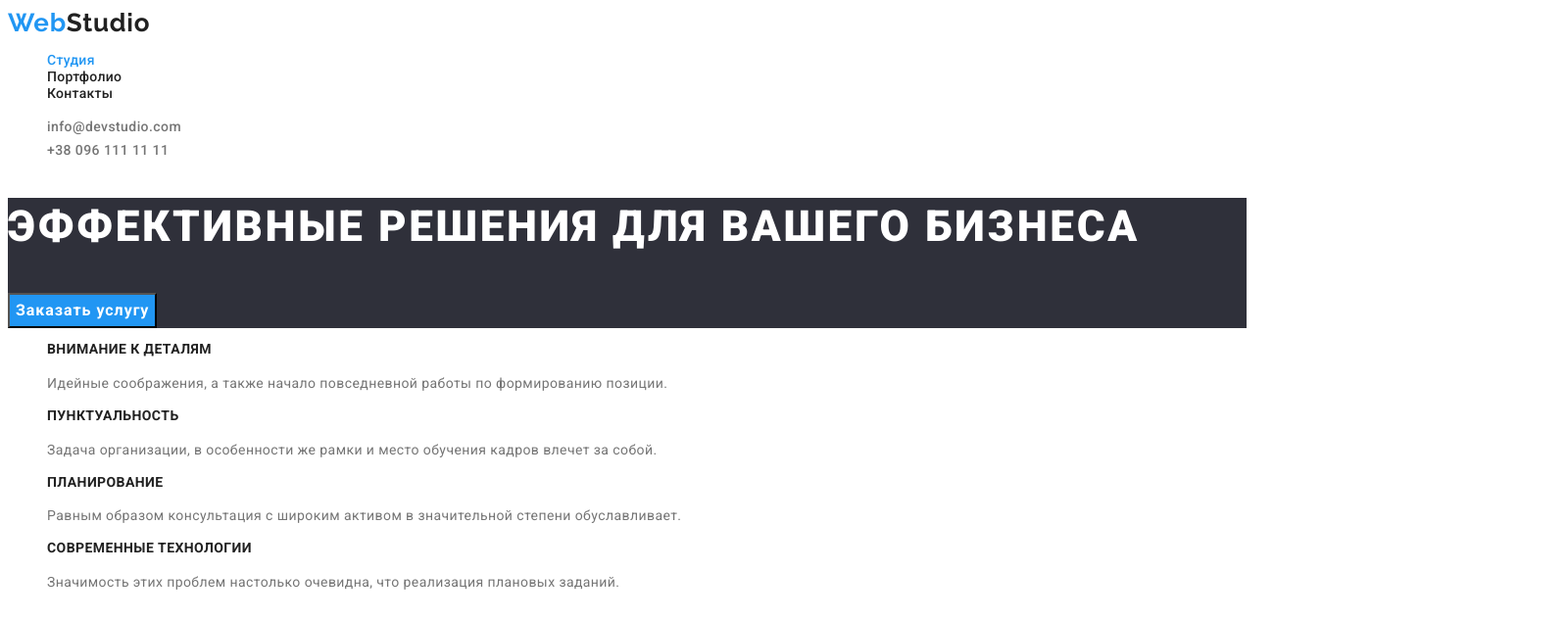
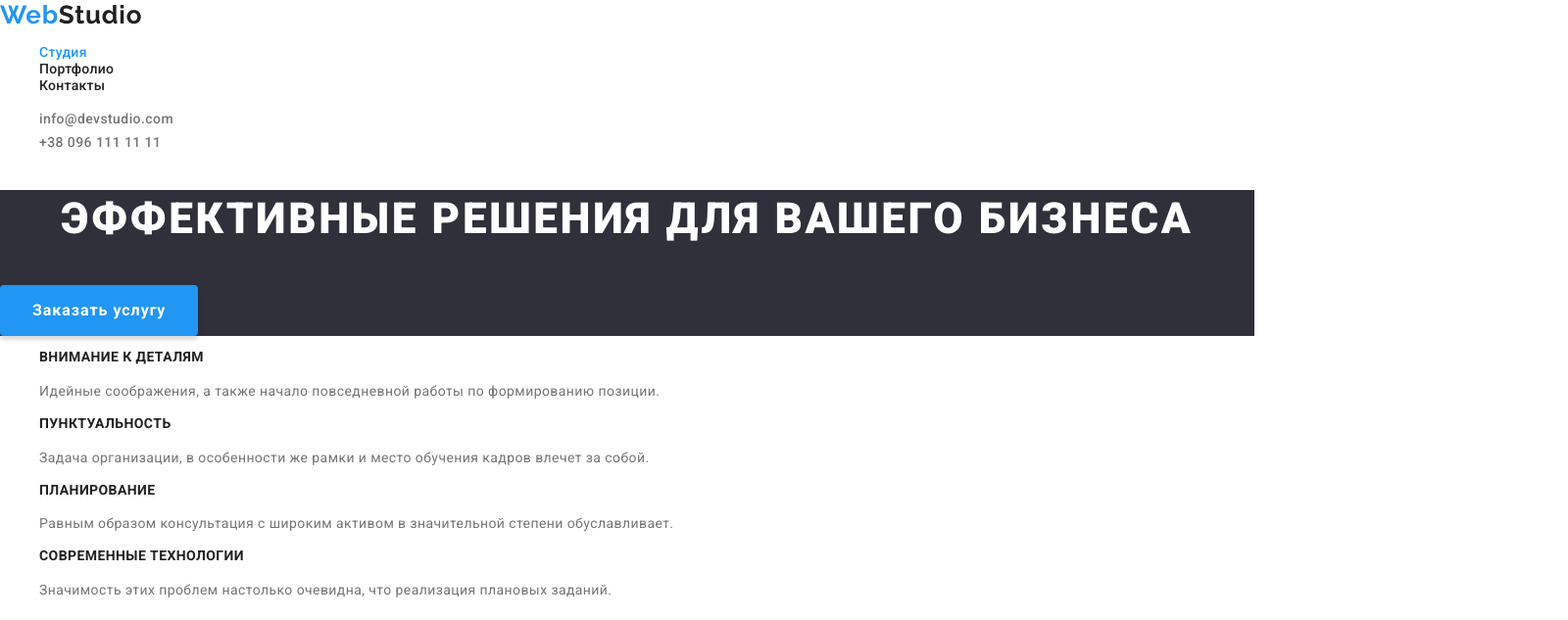
Before and after one commit to OrsoOrs/goit-markup-hw-03, a plain HTML site: page index.html in a window 1280 px wide. Shown: the top 633 px of the page at 98% size, 1600 px wide, since content can reach past the window. Drawn offline with nearby package versions, Linux system fonts and the light colour scheme.

Commit message:
Подключает нормалайз

```diff
--- a/css/styles.css
+++ b/css/styles.css
@@ -42,8 +42,11 @@ body {
     color: var(--accent-color);
 }
 
-.header{
+.header-container{
     background-color: var(--basic-color);
+    margin-left: auto;
+    margin-right: auto;
+    width: 1600px;
 }
 
 /*--------------Навигация--------------*/
@@ -75,11 +78,11 @@ body {
 }
 
 .tel-mail-link {
-        font-weight: 500;
-        color: var(--secondary-text-color);
-        line-height: 1.71;
-        letter-spacing: 0.03em;
-        text-decoration: none;
+    font-weight: 500;
+    color: var(--secondary-text-color);
+    line-height: 1.71;
+    letter-spacing: 0.03em;
+    text-decoration: none;
 }
 
 .tel-mail-link:hover,
@@ -101,6 +104,7 @@ body {
     letter-spacing: 0.06em;
     color: var(--basic-color);
     text-transform: uppercase;
+    text-align: center;
 }
 .hero-btn{
     font-family: inherit;
@@ -110,6 +114,11 @@ body {
     letter-spacing: 0.06em;
     color: var(--basic-color);
     background-color: var(--accent-color);
+    padding: 10px 32px;
+    box-shadow: 0px 4px 4px rgba(0, 0, 0, 0.15);
+    border-radius: 4px;
+    border: 1px solid transparent;
+    text-align: center;
     cursor: pointer;
 }
 /* --------------Секция2(Преимущества)--------------*/
--- a/index.html
+++ b/index.html
@@ -5,6 +5,13 @@
     <meta http-equiv="X-UA-Compatible" content="IE=edge" />
     <meta name="viewport" content="width=device-width, initial-scale=1.0" />
     <title>WebStudio</title>
+    <link
+      rel="stylesheet"
+      href="https://cdnjs.cloudflare.com/ajax/libs/modern-normalize/1.1.0/modern-normalize.css"
+      integrity="sha512-Y0MM+V6ymRKN2zStTqzQ227DWhhp4Mzdo6gnlRnuaNCbc+YN/ZH0sBCLTM4M0oSy9c9VKiCvd4Jk44aCLrNS5Q=="
+      crossorigin="anonymous"
+      referrerpolicy="no-referrer"
+    />
     <link rel="stylesheet" href="./css/styles.css" />
     <link rel="preconnect" href="https://fonts.googleapis.com" />
     <link rel="preconnect" href="https://fonts.gstatic.com" crossorigin />
@@ -16,6 +23,7 @@
   <body>
     <!----------------Хедер---------------->
     <header class="header">
+      <div class="header-container">
         <nav class="navigation">
           <a class="logo" href="./index.html"><span class="web">Web</span>Studio</a>
           <ul class="nav-list">
@@ -32,6 +40,7 @@
             <a class="tel-mail-link" href="tel:+380961111111">+38 096 111 11 11</a>
           </li>
         </ul>
+      </div>
     </header>
     <main>
       <!----------------Секция 1(Баннер)---------------->
```
Also changed, not shown: portfolio.html (+7 -0 lines). Lines whose indentation alone changed are shown as unchanged.
